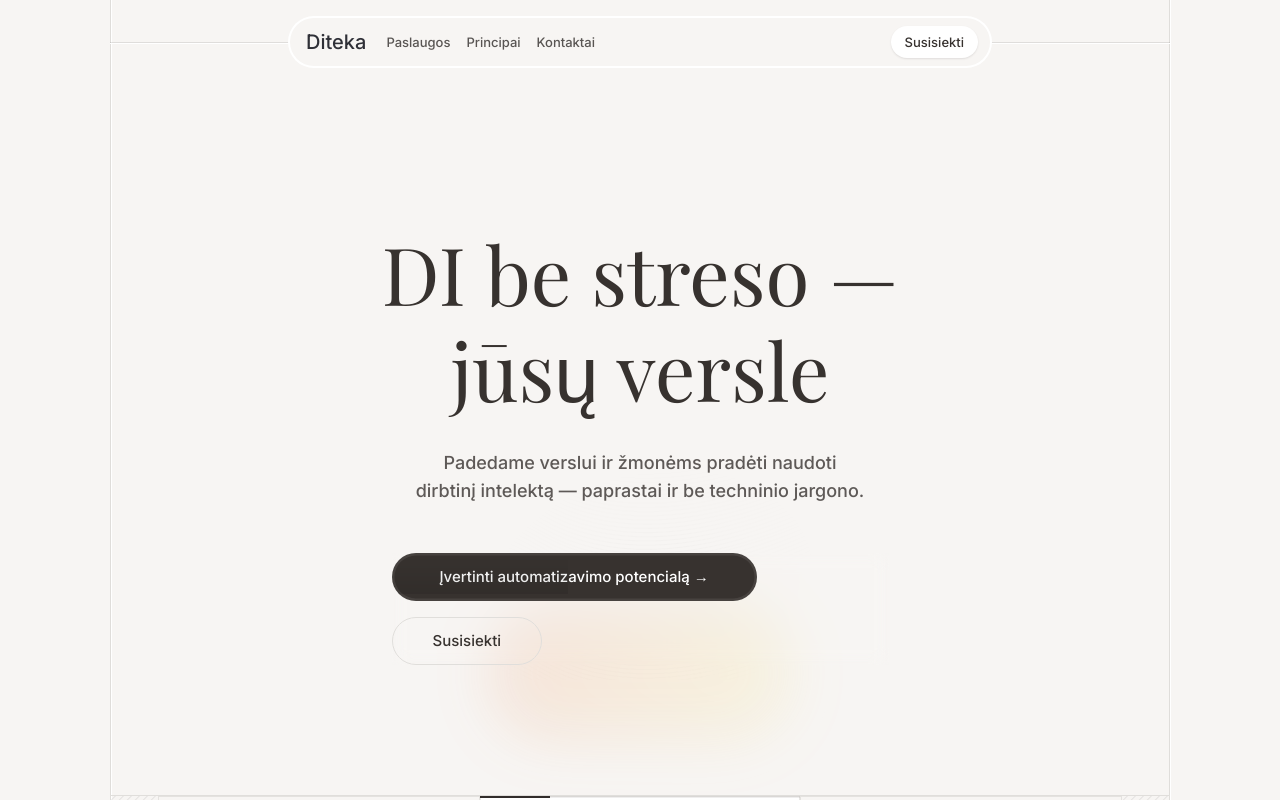
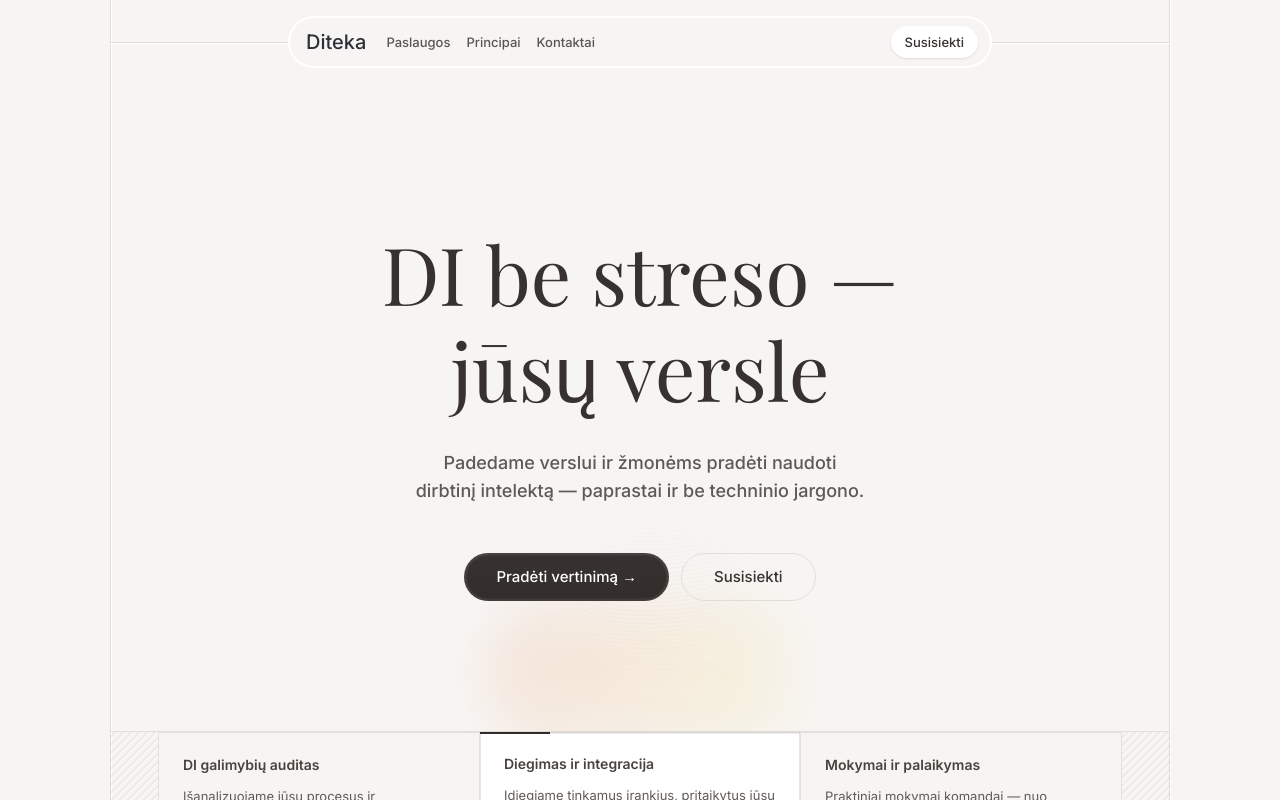
Before and after one commit to giedriusl/diteka, a Next.js app: page /assessment in a window 1280 px wide. Shown: the top 800 px of the page. Built offline with nearby package versions, Linux system fonts and the light colour scheme.

Commit message:
fix: align hero CTAs on one line, shorten assessment button label

```diff
--- a/src/components/hero/HeroSection.tsx
+++ b/src/components/hero/HeroSection.tsx
@@ -96,18 +96,18 @@ export default function HeroSection() {
           </div>
         </div>
 
-        <div className="w-full max-w-[497px] lg:w-[497px] flex flex-col justify-center items-center gap-6 sm:gap-8 md:gap-10 lg:gap-12 relative z-10 mt-6 sm:mt-8 md:mt-10 lg:mt-12">
-          <div className="backdrop-blur-[8.25px] flex justify-start items-center gap-4 flex-wrap">
-            <a href="/assessment" className="h-10 sm:h-11 md:h-12 px-6 sm:px-8 md:px-10 lg:px-12 py-2 sm:py-[6px] relative bg-[#37322F] shadow-[0px_0px_0px_2.5px_rgba(255,255,255,0.08)_inset] overflow-hidden rounded-full flex justify-center items-center cursor-pointer hover:bg-[#2A2520] transition-colors">
-              <div className="w-20 sm:w-24 md:w-28 lg:w-44 h-[41px] absolute left-0 top-[-0.5px] bg-gradient-to-b from-[rgba(255,255,255,0)] to-[rgba(0,0,0,0.10)] mix-blend-multiply" />
-              <div className="flex flex-col justify-center text-white text-sm sm:text-base md:text-[15px] font-medium leading-5 font-sans">
-                Įvertinti automatizavimo potencialą →
-              </div>
+        <div className="w-full flex flex-col justify-center items-center relative z-10 mt-6 sm:mt-8 md:mt-10 lg:mt-12">
+          <div className="flex justify-center items-center gap-3">
+            <a href="/assessment" className="h-11 md:h-12 px-6 md:px-8 relative bg-[#37322F] shadow-[0px_0px_0px_2.5px_rgba(255,255,255,0.08)_inset] overflow-hidden rounded-full flex justify-center items-center hover:bg-[#2A2520] transition-colors whitespace-nowrap">
+              <div className="absolute inset-0 bg-gradient-to-b from-transparent to-[rgba(0,0,0,0.10)] mix-blend-multiply" />
+              <span className="relative text-white text-sm md:text-[15px] font-medium font-sans">
+                Pradėti vertinimą →
+              </span>
             </a>
-            <div className="h-10 sm:h-11 md:h-12 px-6 sm:px-8 md:px-10 py-2 sm:py-[6px] rounded-full border border-[#E0DEDB] flex justify-center items-center cursor-pointer hover:border-[#605A57] hover:bg-[#F0EDE9] transition-colors">
-              <div className="flex flex-col justify-center text-[#37322F] text-sm sm:text-base md:text-[15px] font-medium leading-5 font-sans">
+            <div className="h-11 md:h-12 px-6 md:px-8 rounded-full border border-[#E0DEDB] flex justify-center items-center cursor-pointer hover:border-[#605A57] hover:bg-[#F0EDE9] transition-colors whitespace-nowrap">
+              <span className="text-[#37322F] text-sm md:text-[15px] font-medium font-sans">
                 Susisiekti
-              </div>
+              </span>
             </div>
           </div>
         </div>
```
